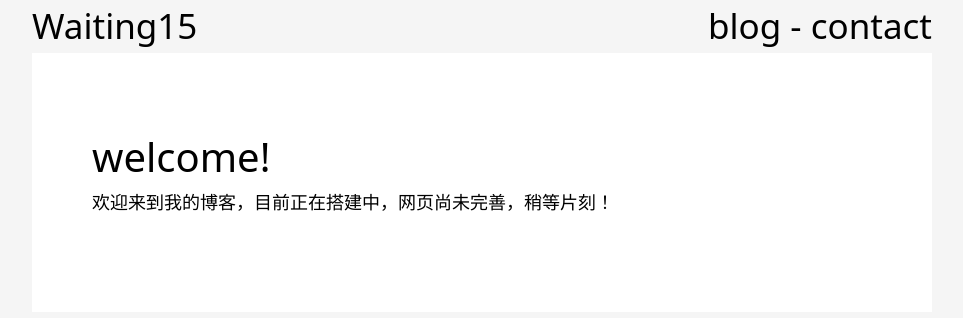
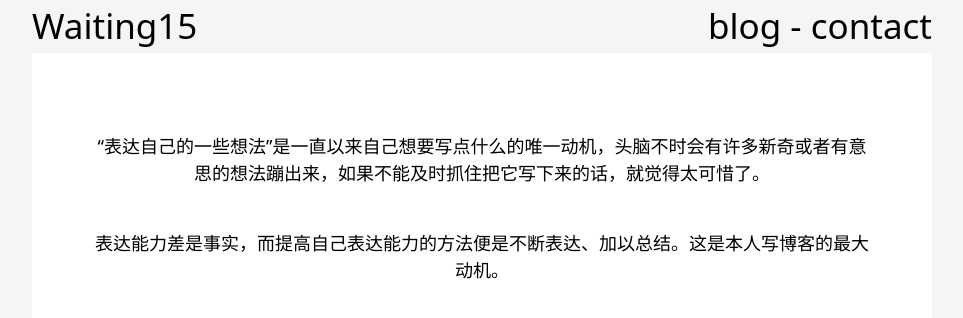
Before and after one commit to waiting15/waiting15.github.io, a Jekyll site: the page built from index.md, in a window 1280 px wide. Shown: the top 318 px of the page, without its empty margins (158-1121 px from the left). Built offline with Jekyll 4.4.1, drawn with Linux system fonts in a browser that asks for light colours.

Commit message:
update index.md

```diff
--- a/index.markdown
+++ /dev/null
@@ -1,8 +0,0 @@
----
-layout: page
-
----
-
-# welcome!
-
-欢迎来到我的博客，目前正在搭建中，网页尚未完善，稍等片刻！
--- /dev/null
+++ b/index.md
@@ -0,0 +1,8 @@
+---
+layout: page
+---
+
+<center>“表达自己的一些想法”是一直以来自己想要写点什么的唯一动机，头脑不时会有许多新奇或者有意思的想法蹦出来，如果不能及时抓住把它写下来的话，就觉得太可惜了。</center>
+<br>
+
+<center>表达能力差是事实，而提高自己表达能力的方法便是不断表达、加以总结。这是本人写博客的最大动机。</center>
```
Also changed, not shown: contact.md (+0 -5 lines), 1 other file.
